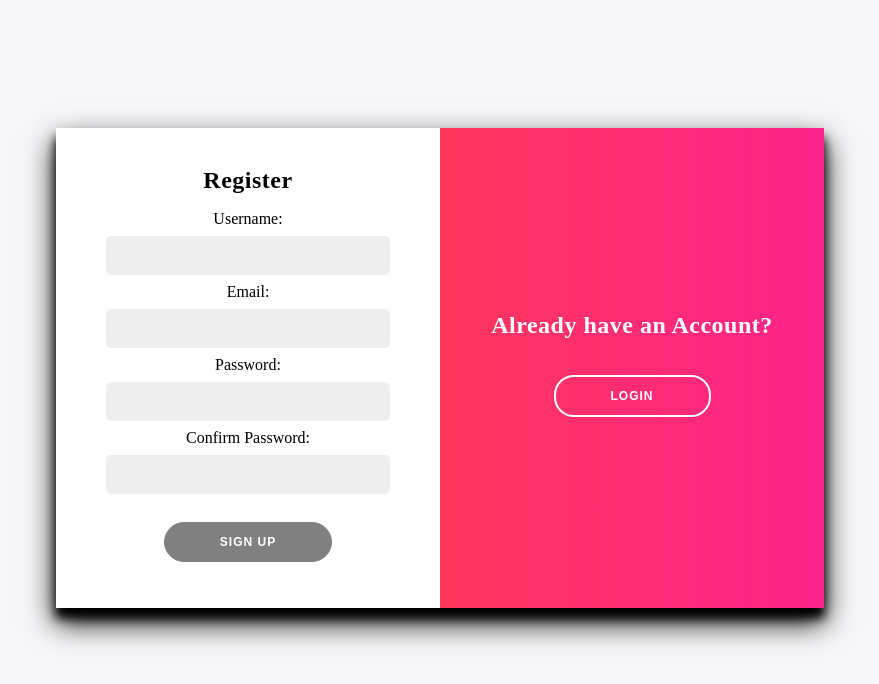
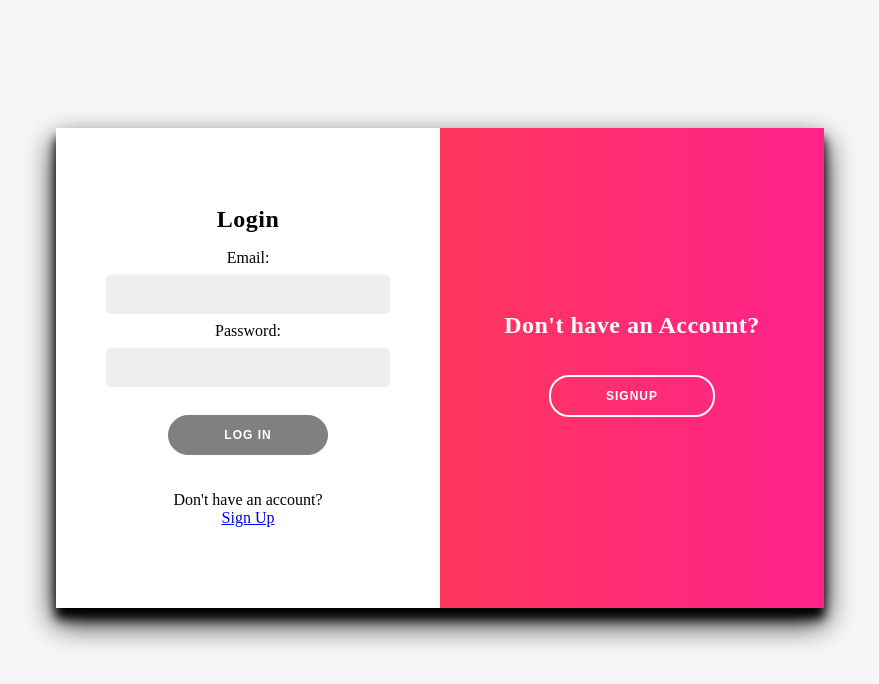
Before and after one commit to TouficAlRifaii/WebFinalProject, a React (Create React App) app: page / in a window 1280 px wide. Shown: the top 684 px of the page, without its empty margins (200-1079 px from the left). Built offline with nearby package versions, Linux system fonts and the light colour scheme.

Commit message:
Frontend: Styling the Login Page

```diff
--- a/src/App.js
+++ b/src/App.js
@@ -6,7 +6,8 @@ import Register from "./Register";
 function App() {
   return (
     <div className="App">
-      <Register />
+      {/* <Register /> */}
+      <Login/>
       {/* <div className="container" id="main">
         <AuthForm type="Login" />
         <AuthForm type="SignUp" />
--- a/src/Login.js
+++ b/src/Login.js
@@ -35,7 +35,8 @@ const Login = () => {
           </p>
         </section>
       ) : (
-        <section>
+        <section className="container">
+          <div className="Login">
             <p
               ref={errRef}
               className={errMsg ? "errmsg" : "offscreen"}
@@ -60,7 +61,9 @@ const Login = () => {
                 value={password}
                 required
               />
-            <button disabled={!email || !password ? true : false}>Log In</button>
+              <button disabled={!email || !password ? true : false}>
+                Log In
+              </button>
               <p>
                 Don't have an account? <br />
                 <span>
@@ -69,6 +72,15 @@ const Login = () => {
                 </span>
               </p>
             </form>
+          </div>
+          <div className="overlayContainer">
+            <div className="overlay">
+              <div className="overlay-right">
+                <h1>Don't have an Account?</h1>
+                <button className="overlayer-Login">SignUp</button>
+              </div>
+            </div>
+          </div>
         </section>
       )}
     </>
```
Lines whose indentation alone changed are shown as unchanged.
